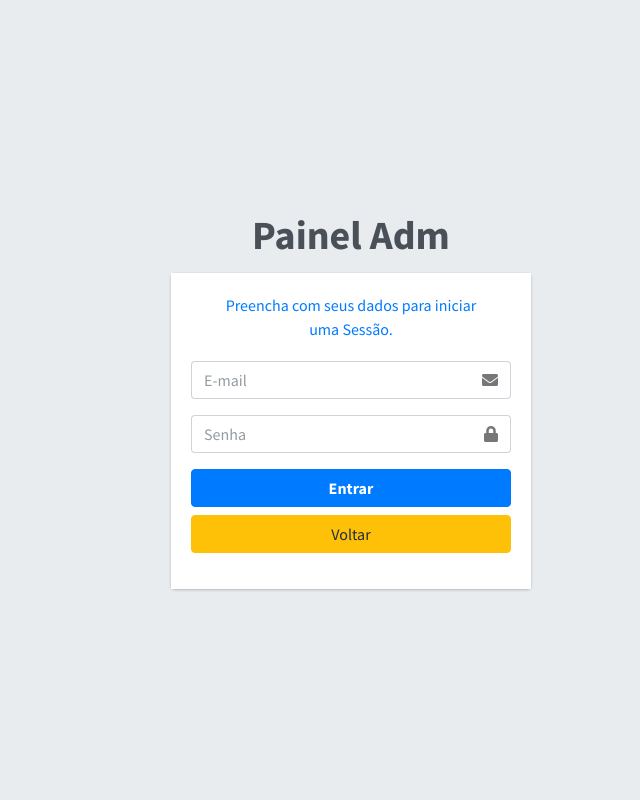
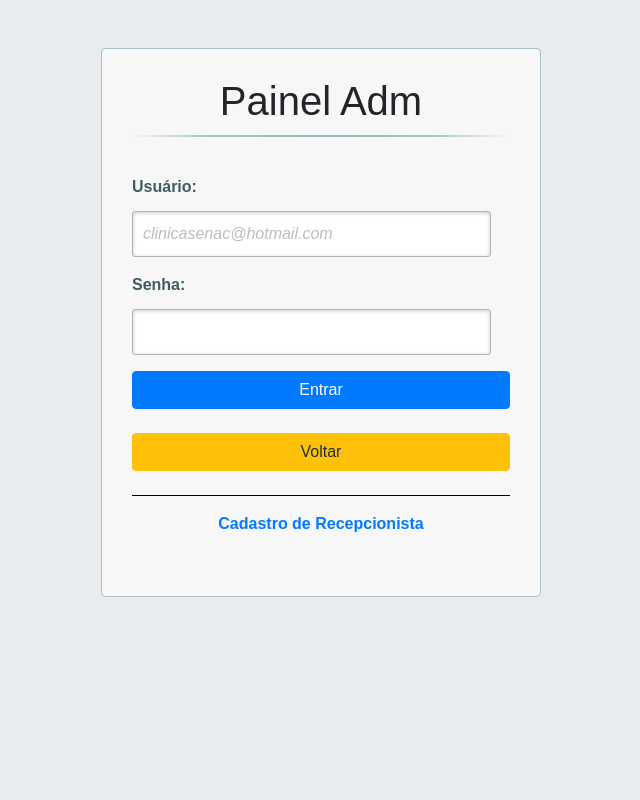
Before and after one commit to luizfernando2001/ProjetoIntegradorFinal, a PHP site: page /cpanel.php?pg=login in a window 1280 px wide. Shown: the whole page, without its empty margins (289-929 px from the left). Run offline with PHP 8.4, Linux system fonts and the light colour scheme; some libraries are stand-ins or nearby versions.

Commit message:
adicionando painel adm

```diff
--- /dev/null
+++ b/app/assets/css/painel.css
@@ -0,0 +1,231 @@
+/* painelAdm */
+
+/* CSS reset */
+*, *:before, *:after {
+    margin:0;
+    padding:0;
+    font-family: Arial,sans-serif;
+  }
+
+  body{
+    margin:10px;
+  }
+
+  a{
+    text-decoration: none;
+  }
+
+  /* esconde as ancoras da tela */
+  a.links{
+    display: none;
+  }
+
+  /* content que contem os formulários */
+  .content{
+    width: 500px;
+    margin: 0px auto;
+    position: relative;
+  }
+
+  /* formatando o cabeçalho dos formulários */
+  h1{
+    font-size: 48px;
+    color: #066a75;
+    padding: 10px 0;
+    font-family: Arial,sans-serif;
+    font-weight: bold;
+    text-align: center;
+    padding-bottom: 30px;
+  }
+  h1:after{
+    content: ' ';
+    display: block;
+    width: 100%;
+    height: 2px;
+    margin-top: 10px;
+    background: -webkit-linear-gradient(left, rgba(147,184,189,0) 0%,rgba(147,184,189,0.8) 20%,rgba(147,184,189,1) 53%,rgba(147,184,189,0.8) 79%,rgba(147,184,189,0) 100%);
+    background: linear-gradient(left, rgba(147,184,189,0) 0%,rgba(147,184,189,0.8) 20%,rgba(147,184,189,1) 53%,rgba(147,184,189,0.8) 79%,rgba(147,184,189,0) 100%);
+  }
+
+  p{
+    margin-bottom:15px;
+  }
+  p:first-child{
+    margin: 0px;
+  }
+  label{
+    color: #405c60;
+    position: relative;
+  }
+
+  /**** advanced input styling ****/
+  /* placeholder */
+  ::-webkit-input-placeholder  {
+    color: #bebcbc;
+    font-style: italic;
+  }
+  input:-moz-placeholder,
+  textarea:-moz-placeholder{
+    color: #bebcbc;
+    font-style: italic;
+  }
+  input {
+    outline: none;
+  }
+
+  input:not([type="checkbox"]){
+    width: 95%;
+    margin-top: 4px;
+    padding: 10px;
+    border: 1px solid #b2b2b2;
+
+    -webkit-border-radius: 3px;
+    border-radius: 3px;
+
+    -webkit-box-shadow: 0px 1px 4px 0px rgba(168, 168, 168, 0.6) inset;
+    box-shadow: 0px 1px 4px 0px rgba(168, 168, 168, 0.6) inset;
+
+    -webkit-transition: all 0.2s linear;
+    transition: all 0.2s linear;
+  }
+
+  /*estilo do botão submit */
+  input[type="submit"]{
+    width: 100%!important;
+    cursor: pointer;
+    background: #3d9db3;
+    padding: 8px 5px;
+    color: #fff;
+    font-size: 20px;
+    border: 1px solid #fff;
+    margin-bottom: 10px;
+    text-shadow: 0 1px 1px #333;
+
+    -webkit-border-radius: 5px;
+    border-radius: 5px;
+
+    transition: all 0.2s linear;
+  }
+  input[type="submit"]:hover{
+    background: #4ab3c6;
+  }
+
+  /*marcando os links para mudar de um formulário para outro */
+  .link{
+    position: absolute;
+    background: #e1eaeb;
+    color: #7f7c7c;
+    left: 0px;
+    height: 20px;
+    width: 440px;
+    padding: 17px 30px 20px 30px;
+    font-size: 16px;
+    text-align: right;
+    border-top: 1px solid #dbe5e8;
+
+    -webkit-border-radius: 0 0  5px 5px;
+    border-radius: 0 0  5px 5px;
+  }
+  .link a {
+    font-weight: bold;
+    background: #f7f8f1;
+    padding: 6px;
+    color: rgb(29, 162, 193);
+    margin-left: 10px;
+    border: 1px solid #cbd518;
+
+    -webkit-border-radius: 4px;
+    border-radius: 4px;
+
+    -webkit-transition: all 0.4s linear;
+    transition: all 0.4s  linear;
+  }
+  .link a:hover {
+    color: #39bfd7;
+    background: #f7f7f7;
+    border: 1px solid #4ab3c6;
+  }
+
+  /* estilos para para ambos os formulários */
+  #cadastro,
+  #login{
+    position: absolute;
+    top: 0px;
+    width: 88%;
+    padding: 18px 6% 60px 6%;
+    margin: 0 0 35px 0;
+    background: rgb(247, 247, 247);
+    border: 1px solid rgba(147, 184, 189,0.8);
+
+    -webkit-box-shadow: 5px;
+    border-radius: 5px;
+
+    -webkit-animation-duration: 0.5s;
+    -webkit-animation-timing-function: ease;
+    -webkit-animation-fill-mode: both;
+
+    animation-duration: 0.5s;
+    animation-timing-function: ease;
+    animation-fill-mode: both;
+  }
+
+  #paracadastro:target ~ .content #cadastro,
+  #paralogin:target ~ .content #login{
+    z-index: 2;
+    -webkit-animation-name: fadeInLeft;
+    animation-name: fadeInLeft;
+
+    -webkit-animation-delay: .1s;
+    animation-delay: .1s;
+  }
+  #registro:target ~ .content #login,
+  #paralogin:target ~ .content #cadastro{
+    -webkit-animation-name: fadeOutLeft;
+    animation-name: fadeOutLeft;
+  }
+
+  /*fadeInLeft*/
+  @-webkit-keyframes fadeInLeft {
+    0% {
+      opacity: 0;
+      -webkit-transform: translateX(-20px);
+    }
+    100% {
+      opacity: 1;
+      -webkit-transform: translateX(0);
+    }
+  }
+
+  @keyframes fadeInLeft {
+    0% {
+      opacity: 0;
+      transform: translateX(-20px);
+    }
+    100% {
+      opacity: 1;
+      transform: translateX(0);
+    }
+  }
+
+  /*fadeOutLeft*/
+  @-webkit-keyframes fadeOutLeft {
+    0% {
+      opacity: 1;
+      -webkit-transform: translateX(0);
+    }
+    100% {
+      opacity: 0;
+      -webkit-transform: translateX(-20px);
+    }
+  }
+
+  @keyframes fadeOutLeft {
+    0% {
+      opacity: 1;
+      transform: translateX(0);
+    }
+    100% {
+      opacity: 0;
+      transform: translateX(-20px);
+    }
+  }
--- a/app/site/paginas/includes/header.php
+++ b/app/site/paginas/includes/header.php
@@ -16,6 +16,9 @@
 
     <!-- Meu CSS -->
     <link rel="stylesheet" href="app/assets/css/projetofinalcss.css">
+
+
+
 </head>
 
 <body>
--- a/app/site/paginas/login.php
+++ b/app/site/paginas/login.php
@@ -12,54 +12,76 @@
   <link rel="stylesheet" href="app/painelAdm/plugins/fontawesome-free/css/all.min.css">
   <!-- icheck bootstrap -->
   <link rel="stylesheet" href="app/painelAdm/plugins/icheck-bootstrap/icheck-bootstrap.min.css">
+
+  <!-- Meu CSS -->
+  <link rel="stylesheet" href="app/assets/css/painel.css">
+
   <!-- Theme style -->
   <link rel="stylesheet" href="app/painelAdm/dist/css/adminlte.min.css">
 </head>
 
 <body class="hold-transition login-page">
-  <div class="login-box">
-    <div class="login-logo"><a href="#"> <h1><b> Painel Adm </b></h1></div>
-    <!-- /.login-logo -->
-    <div class="card">
-      <div class="card-body login-card-body">
-        <p class="login-box-msg">Preencha com seus dados para iniciar uma Sessão.</p>
 
-<?php if (isset($erro)) {  ?>
+  <?php if (isset($erro)) {  ?>
 
-  <div class="alert alert-danger" id="erro" ><?php echo $erro; ?></div>
-<?php }  ?>
+    <div class="alert alert-danger" id="erro"><?php echo $erro; ?></div>
+  <?php }  ?>
+
+
+  <div class="container">
+    <a class="links" id="paracadastro"></a>
+    <a class="links" id="paralogin"></a>
+    <br><br>
+    <div class="content">
+      <!--FORMULÁRIO DE LOGIN-->
+      <div id="login">
+        <form method="post" action="">
+          <h1>Login</h1>
+
+        </form>
+      </div>
+
+      <!--FORMULÁRIO DE CADASTRO-->
+      <div id="cadastro">
+        <form method="post" action="">
+          <h1>Painel Adm</h1>
+
+
+          <p>
+            <label for="email_cad">Usuário:</label>
+            <input id="email_cad" name="email_cad" required="required" type="text" placeholder="clinicasenac@hotmail.com" />
+          </p>
 
 
 
 
-        <form action="cpanel.php?pg=cpanel" method="post">
-          <div class="input-group mb-3">
-            <input type="text" name="usuario" class="form-control" placeholder="E-mail">
-            <div class="input-group-append">
-              <div class="input-group-text">
-                <span class="fas fa-envelope"></span>
-              </div>
-            </div>
-          </div>
-          <div class="input-group mb-3">
-            <input type="password" name="senha" class="form-control" placeholder="Senha">
-            <div class="input-group-append">
-              <div class="input-group-text">
-                <span class="fas fa-lock"></span>
-              </div>
-            </div>
-          </div>
-          <div class="social-auth-links text-center mb-3">
 
-              <button type="submit" class="btn btn-block btn-primary mb-2"><strong>Entrar</strong></button>
 
-            <a href="index.php?pg=inicial" class="btn btn-block btn-warning">Voltar</a>
-          </div>
+          <p>
+            <label for="senha_cad">Senha:</label>
+            <input id="senha_cad" name="senha_cad" required="required" type="password" placeholder="" />
+          </p>
+
+          <a href="cpanel.php?pg=agenda" class="btn btn-block btn-primary">Entrar</a>
+
+
+          <a href="index.php?pg=inicial" class="btn btn-block btn-warning my-4">Voltar</a>
+          <hr style="border-color: black;" >
+          <div style="text-align: center;" ><a   href="" type="submit" class=" "><strong>Cadastro de Recepcionista</strong></a> </div>
         </form>
       </div>
-      <!-- /.login-card-body -->
     </div>
   </div>
+
+
+
+
+
+
+
+
+
+
   <!-- /.login-box -->
 
   <!-- jQuery -->
```
Also changed, not shown: app/assets/css/projetofinalcss.css (+10 -0 lines), app/site/paginas/includes/footer.php (+2 -5 lines), app/site/paginas/inicial.php (+159 -11 lines), app/assets/img/cards/cardiologista.jpg (added), app/assets/img/cards/dent.jpg (added), app/assets/img/cards/gine.jpg (added), app/assets/img/cards/orto.jpg (added), app/assets/img/cards/ped.jpg (added), app/assets/img/cards/psicologo.jpg (added), app/assets/img/cards/psiquiatria.jpg (added), app/assets/img/cards/uro.jpg (added), app/assets/img/medica.png (added), app/assets/img/navegacao/planosaude.jfif (added), app/assets/js/projetofinal.js (line endings or trailing spaces).
